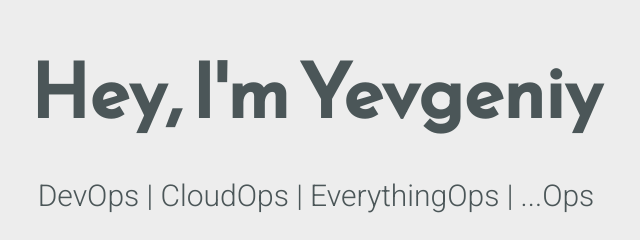
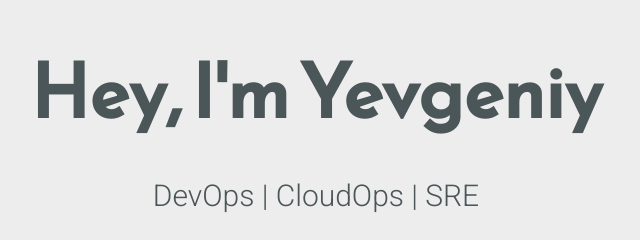
Before and after one commit to yevgeniyo/yevgeniyo.github.io, a plain HTML site: page index.html in a window 1280 px wide. Shown: the part 221-461 px from the top of the page, without its empty margins (324-964 px from the left). Drawn offline with Linux system fonts and the light colour scheme.

Commit message:
changed firs time

```diff
--- a/index.html
+++ b/index.html
@@ -26,7 +26,7 @@
 <body>
 	<main>
 		<div class="intro">Hey, I'm Yevgeniy </div>
-		<div class="tagline"> DevOps | CloudOps | EverythingOps | ...Ops </div>
+		<div class="tagline"> DevOps | CloudOps | SRE </div>
 		<!-- Find your icons from here - https://fontawesome.com/icons?d=gallery&s=brands -->
 		<div class="icons-social">
 			<a target="_blank" href="https://github.com/yevgeniyo"><i class="fab fa-github"></i></a>
```
